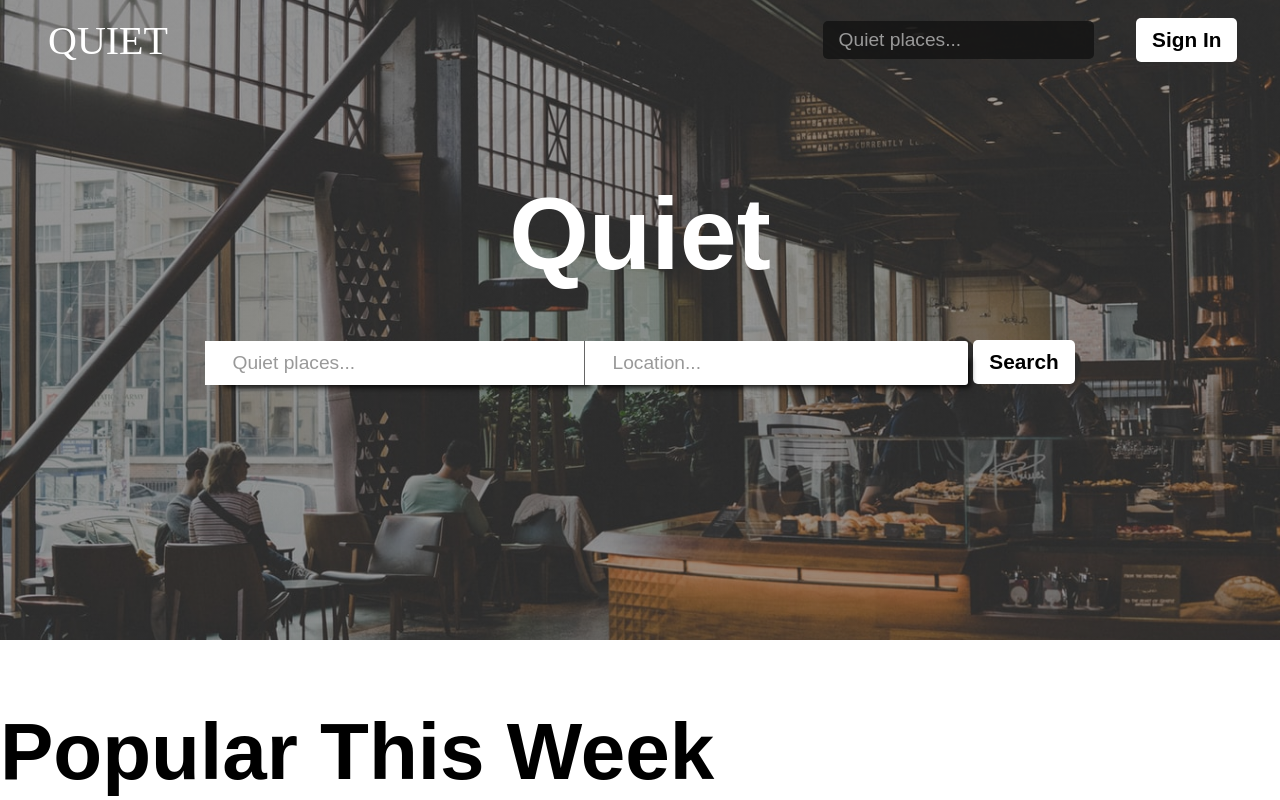
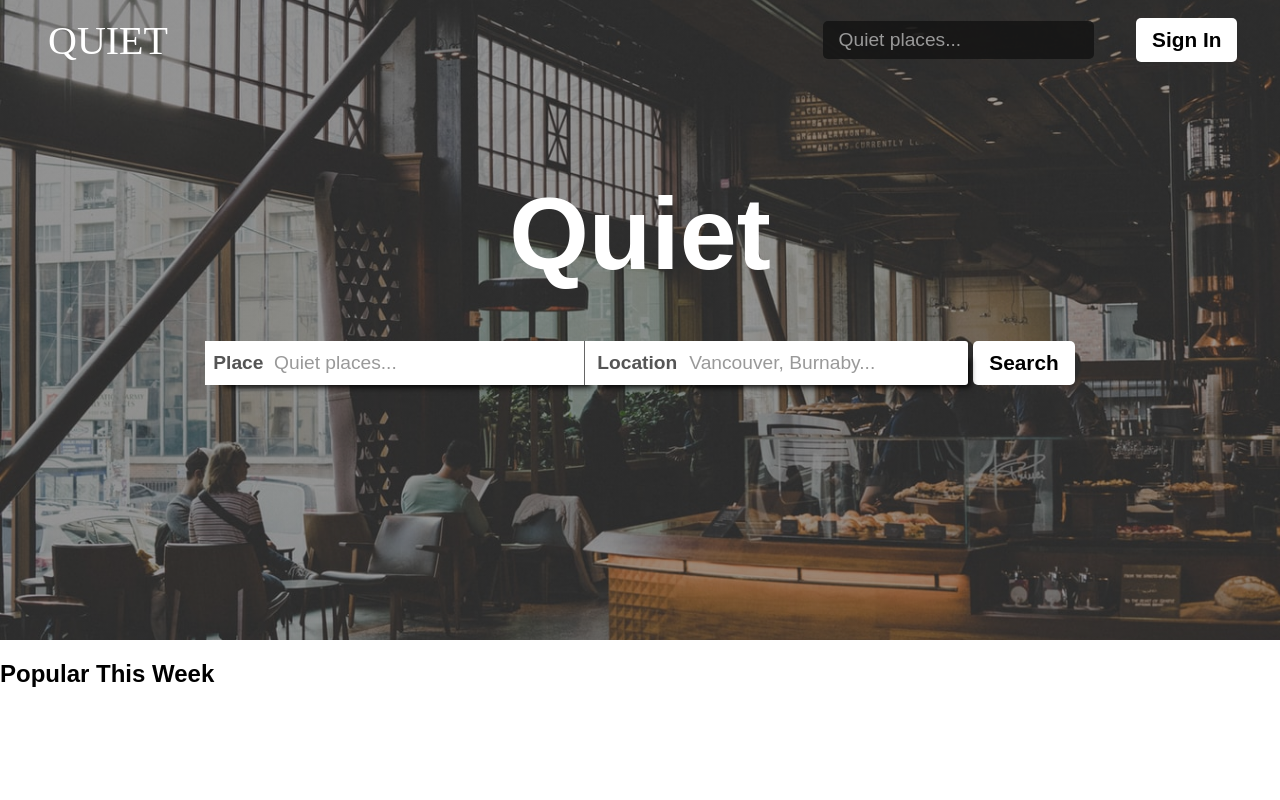
Before and after one commit to jayhan1109/Quiet, a React (Create React App) app in the folder client/: page / in a window 1280 px wide. Built offline with nearby package versions, Linux system fonts and the light colour scheme; a web font is replaced by a local one.

Commit message:
add classname package & fix search form design

```diff
--- a/client/package.json
+++ b/client/package.json
@@ -7,6 +7,7 @@
     "@testing-library/react": "^9.3.2",
     "@testing-library/user-event": "^7.1.2",
     "axios": "^0.19.2",
+    "classnames": "^2.2.6",
     "node-sass": "^4.14.1",
     "react": "^16.13.1",
     "react-dom": "^16.13.1",
--- a/client/src/components/landing/Landing.js
+++ b/client/src/components/landing/Landing.js
@@ -1,6 +1,8 @@
-import React, { Fragment } from "react";
+import React from "react";
 import styles from "./Landing.module.scss";
 import Navbar from "./Navbar";
+import cn from "classnames";
+
 const Landing = () => {
   return (
     <div className={styles.container}>
@@ -10,16 +12,22 @@ const Landing = () => {
       <section className={styles.jumbotron}>
         <div className={styles.title}>Quiet</div>
         <form className={styles.form}>
+          <div className={styles.inputBox}>
+            <label>Place</label>
             <input
               type="text"
               className={styles.search}
               placeholder="Quiet places..."
             />
+          </div>
+          <div className={styles.inputBox}>
+            <label>Location</label>
             <input
               type="text"
-            className={styles.search}
-            placeholder="Location..."
+              className={cn(styles.search, styles.secondSearch)}
+              placeholder="Vancouver, Burnaby..."
             />
+          </div>
           <input type="submit" value="Search" className={styles.submit} />
         </form>
       </section>
--- a/client/src/components/landing/Landing.module.scss
+++ b/client/src/components/landing/Landing.module.scss
@@ -17,28 +17,47 @@
   }
 
   .form {
+    display: flex;
+    justify-content: center;
+    align-items: center;
+    margin-top: 3rem;
+
+    .inputBox {
+      position: relative;
+      label {
+        position: absolute;
+        z-index: 10;
+        top: 50%;
+        transform: translate(0%, -50%);
+        font-weight: bold;
+        padding-left: 0.5rem;
+        font-size: 1.2rem;
+        color: #555;
+      }
+
       .search {
         width: 30vw;
         outline: none;
         text-decoration: none;
         font-size: 1.2rem;
         border: none;
-      padding: 0.7rem 0.5rem 0.7rem 1.7rem;
+        padding: 0.7rem 0.5rem 0.7rem 4.3rem;
         background: $white-color;
         position: relative;
-      margin-top: 3rem;
         -webkit-box-shadow: 10px 10px 6px -8px rgba(0, 0, 0, 1);
         -moz-box-shadow: 10px 10px 6px -8px rgba(0, 0, 0, 1);
         box-shadow: 10px 10px 6px -8px rgba(0, 0, 0, 1);
 
-      &:nth-child(2) {
+        &::placeholder {
+          color: #999;
+        }
+      }
+
+      .secondSearch {
         transform: translateX(-5px);
         border-left: 1px solid #666;
         border-radius: 0px 3px 3px 0px;
-      }
-
-      &::placeholder {
-        color: #999;
+        padding-left: 6.5rem;
       }
     }
     .submit {
@@ -49,6 +68,5 @@
 
 .category {
   .categoryTitle {
-    font-size: 5rem;
   }
 }
```
Also changed, not shown: 1 other file (tests, documents, lock files or other folders). Lines whose indentation alone changed are shown as unchanged.
